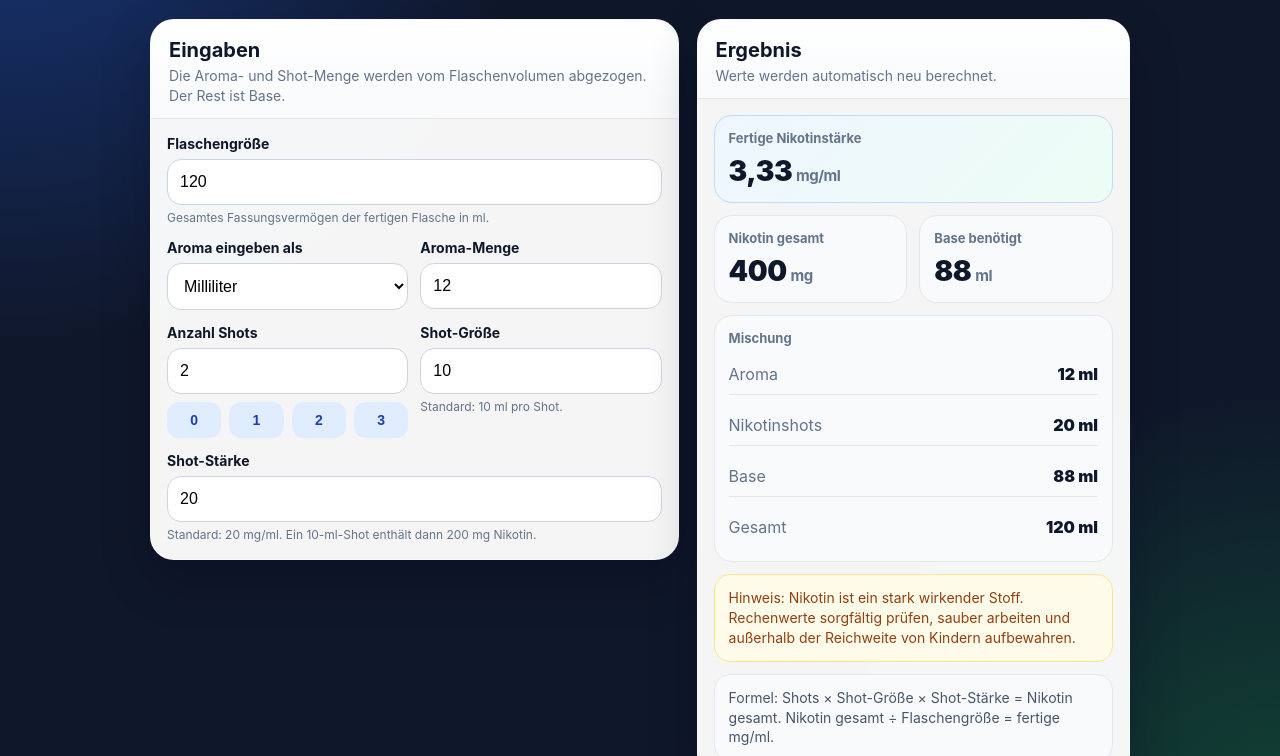
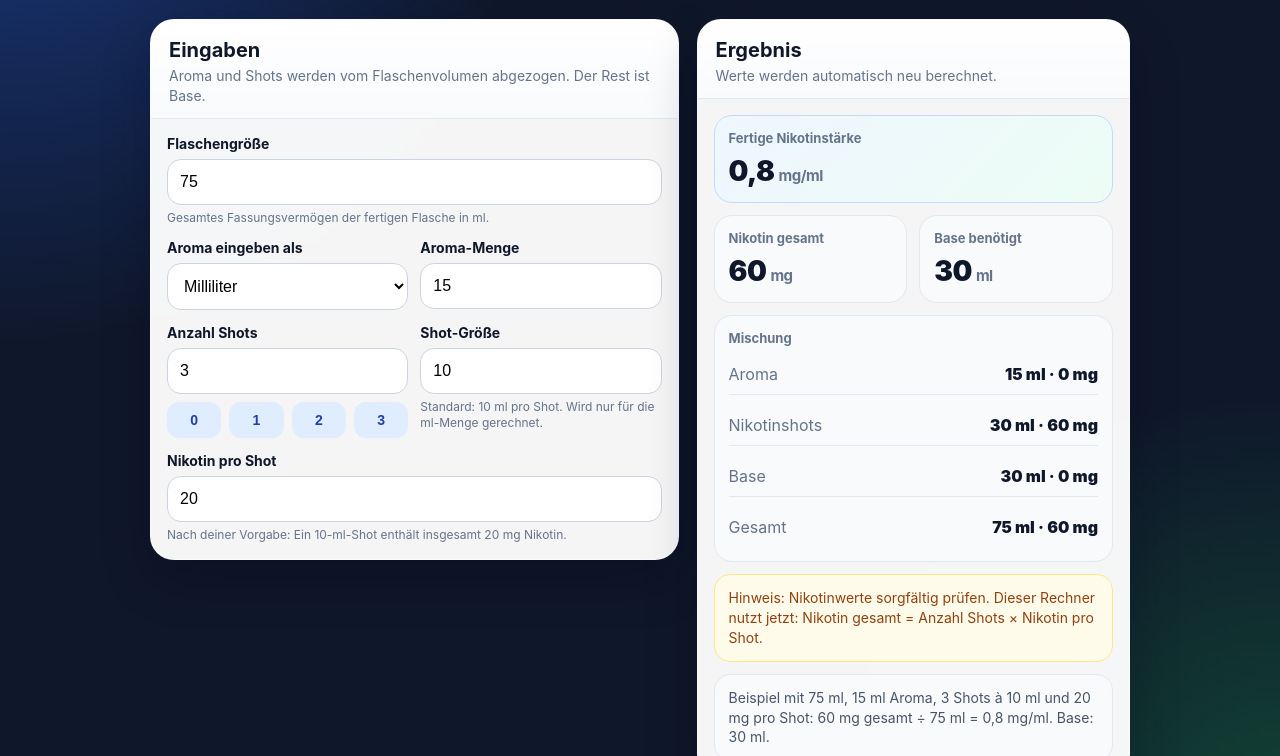
Before and after one commit to nzvdgzygrk-hub/liquid-rechner, a plain HTML site: page index.html in a window 1280 px wide. Shown: the part 196-952 px from the top of the page. Drawn offline with Linux system fonts and the light colour scheme.

Commit message:
Fix nicotine calculation per shot

```diff
--- a/index.html
+++ b/index.html
@@ -17,10 +17,6 @@
       --muted: #64748b;
       --text: #0f172a;
       --primary: #2563eb;
-      --primary-dark: #1d4ed8;
-      --green: #16a34a;
-      --red: #dc2626;
-      --orange: #f59e0b;
       --line: #e2e8f0;
       --soft: #f8fafc;
       --shadow: 0 20px 50px rgba(2, 6, 23, 0.24);
@@ -252,7 +248,6 @@
     .mix-value { font-weight: 900; text-align: right; }
 
     .notice {
-      display: none;
       padding: 13px 14px;
       border-radius: 16px;
       line-height: 1.42;
@@ -260,10 +255,10 @@
       border: 1px solid transparent;
     }
 
-    .notice.show { display: block; }
-    .notice.error { background: #fef2f2; border-color: #fecaca; color: #991b1b; }
+    .notice.error { display: none; background: #fef2f2; border-color: #fecaca; color: #991b1b; }
+    .notice.error.show { display: block; }
     .notice.warn { background: #fffbeb; border-color: #fde68a; color: #92400e; }
-    .notice.info { display: block; background: #f8fafc; border-color: #e2e8f0; color: #475569; }
+    .notice.info { background: #f8fafc; border-color: #e2e8f0; color: #475569; }
 
     footer {
       color: rgba(255,255,255,0.62);
@@ -287,23 +282,23 @@
     <header>
       <div class="topline">
         <span class="badge">🧪 Liquid Rechner</span>
-        <span class="badge">20 mg/ml · 10 ml Shot voreingestellt</span>
+        <span class="badge">Rechnung: 10-ml-Shot = 20 mg gesamt</span>
       </div>
       <h1>Liquid Rechner</h1>
-      <p class="subtitle">Aroma, Flaschengröße und Nikotinshots eintragen. Die App berechnet Base-Menge, Gesamt-Nikotin und die fertige Nikotinstärke.</p>
+      <p class="subtitle">Aroma, Flaschengröße und Shots eintragen. Aroma und Base haben hier 0 mg Nikotin; nur die Shots zählen.</p>
     </header>
 
     <main class="grid">
       <section class="panel">
         <div class="panel-head">
           <h2>Eingaben</h2>
-          <p>Die Aroma- und Shot-Menge werden vom Flaschenvolumen abgezogen. Der Rest ist Base.</p>
+          <p>Aroma und Shots werden vom Flaschenvolumen abgezogen. Der Rest ist Base.</p>
         </div>
 
         <div class="form">
           <div>
             <label for="bottleMl">Flaschengröße</label>
-            <input id="bottleMl" type="number" inputmode="decimal" min="1" step="1" value="120" />
+            <input id="bottleMl" type="number" inputmode="decimal" min="1" step="1" value="75" />
             <span class="hint">Gesamtes Fassungsvermögen der fertigen Flasche in ml.</span>
           </div>
 
@@ -317,14 +312,14 @@
             </div>
             <div>
               <label for="aromaValue">Aroma-Menge</label>
-              <input id="aromaValue" type="number" inputmode="decimal" min="0" step="0.1" value="12" />
+              <input id="aromaValue" type="number" inputmode="decimal" min="0" step="0.1" value="15" />
             </div>
           </div>
 
           <div class="row">
             <div>
               <label for="shotCount">Anzahl Shots</label>
-              <input id="shotCount" type="number" inputmode="decimal" min="0" step="0.5" value="2" />
+              <input id="shotCount" type="number" inputmode="decimal" min="0" step="0.5" value="3" />
               <div class="quick-buttons" aria-label="Shot Schnellwahl">
                 <button type="button" data-shots="0">0</button>
                 <button type="button" data-shots="1">1</button>
@@ -335,14 +330,14 @@
             <div>
               <label for="shotSizeMl">Shot-Größe</label>
               <input id="shotSizeMl" type="number" inputmode="decimal" min="0" step="0.1" value="10" />
-              <span class="hint">Standard: 10 ml pro Shot.</span>
+              <span class="hint">Standard: 10 ml pro Shot. Wird nur für die ml-Menge gerechnet.</span>
             </div>
           </div>
 
           <div>
-            <label for="shotStrength">Shot-Stärke</label>
-            <input id="shotStrength" type="number" inputmode="decimal" min="0" step="0.1" value="20" />
-            <span class="hint">Standard: 20 mg/ml. Ein 10-ml-Shot enthält dann 200 mg Nikotin.</span>
+            <label for="nicotinePerShot">Nikotin pro Shot</label>
+            <input id="nicotinePerShot" type="number" inputmode="decimal" min="0" step="0.1" value="20" />
+            <span class="hint">Nach deiner Vorgabe: Ein 10-ml-Shot enthält insgesamt 20 mg Nikotin.</span>
           </div>
         </div>
       </section>
@@ -375,25 +370,25 @@
           <div class="result-card">
             <div class="result-title">Mischung</div>
             <ul class="mix-list">
-              <li><span class="mix-name">Aroma</span><span class="mix-value"><span id="aromaMl">0</span> ml</span></li>
-              <li><span class="mix-name">Nikotinshots</span><span class="mix-value"><span id="shotsMl">0</span> ml</span></li>
-              <li><span class="mix-name">Base</span><span class="mix-value"><span id="baseMlSmall">0</span> ml</span></li>
-              <li><span class="mix-name">Gesamt</span><span class="mix-value"><span id="totalMl">0</span> ml</span></li>
+              <li><span class="mix-name">Aroma</span><span class="mix-value"><span id="aromaMl">0</span> ml · 0 mg</span></li>
+              <li><span class="mix-name">Nikotinshots</span><span class="mix-value"><span id="shotsMl">0</span> ml · <span id="shotsNicotineMg">0</span> mg</span></li>
+              <li><span class="mix-name">Base</span><span class="mix-value"><span id="baseMlSmall">0</span> ml · 0 mg</span></li>
+              <li><span class="mix-name">Gesamt</span><span class="mix-value"><span id="totalMl">0</span> ml · <span id="totalNicotineMg">0</span> mg</span></li>
             </ul>
           </div>
 
-          <div class="notice warn show">Hinweis: Nikotin ist ein stark wirkender Stoff. Rechenwerte sorgfältig prüfen, sauber arbeiten und außerhalb der Reichweite von Kindern aufbewahren.</div>
-          <div class="notice info">Formel: Shots × Shot-Größe × Shot-Stärke = Nikotin gesamt. Nikotin gesamt ÷ Flaschengröße = fertige mg/ml.</div>
+          <div class="notice warn">Hinweis: Nikotinwerte sorgfältig prüfen. Dieser Rechner nutzt jetzt: Nikotin gesamt = Anzahl Shots × Nikotin pro Shot.</div>
+          <div class="notice info">Beispiel mit 75 ml, 15 ml Aroma, 3 Shots à 10 ml und 20 mg pro Shot: 60 mg gesamt ÷ 75 ml = 0,8 mg/ml. Base: 30 ml.</div>
         </div>
       </section>
     </main>
 
-    <footer>Programmiert von F. Kaplan · Rechenhilfe ohne medizinische Empfehlung</footer>
+    <footer>Programmiert von F. Kaplan · Rechenhilfe</footer>
   </div>
 
   <script>
-    const ids = ["bottleMl", "aromaMode", "aromaValue", "shotCount", "shotSizeMl", "shotStrength"];
-    const storageKey = "liquid-rechner-v1";
+    const ids = ["bottleMl", "aromaMode", "aromaValue", "shotCount", "shotSizeMl", "nicotinePerShot"];
+    const storageKey = "liquid-rechner-v2-per-shot";
 
     const $ = (id) => document.getElementById(id);
 
@@ -435,11 +430,11 @@
       const aromaMode = $("aromaMode").value;
       const shotCount = Math.max(0, toNumber("shotCount"));
       const shotSizeMl = Math.max(0, toNumber("shotSizeMl"));
-      const shotStrength = Math.max(0, toNumber("shotStrength"));
+      const nicotinePerShotMg = Math.max(0, toNumber("nicotinePerShot"));
 
       const aromaMl = aromaMode === "percent" ? bottleMl * aromaInput / 100 : aromaInput;
       const shotsMl = shotCount * shotSizeMl;
-      const nicotineTotalMg = shotCount * shotSizeMl * shotStrength;
+      const nicotineTotalMg = shotCount * nicotinePerShotMg;
       const nicotineStrengthMgMl = bottleMl > 0 ? nicotineTotalMg / bottleMl : 0;
       const baseMl = bottleMl - aromaMl - shotsMl;
       const filledMl = aromaMl + shotsMl + Math.max(0, baseMl);
@@ -449,6 +444,8 @@
       $("baseMl").textContent = round(baseMl);
       $("baseMlSmall").textContent = round(baseMl);
       $("totalMl").textContent = round(filledMl);
+      $("shotsNicotineMg").textContent = round(nicotineTotalMg);
+      $("totalNicotineMg").textContent = round(nicotineTotalMg);
       $("nicotineTotal").textContent = round(nicotineTotalMg);
       $("nicotineStrength").textContent = round(nicotineStrengthMgMl, 2);
 
```
